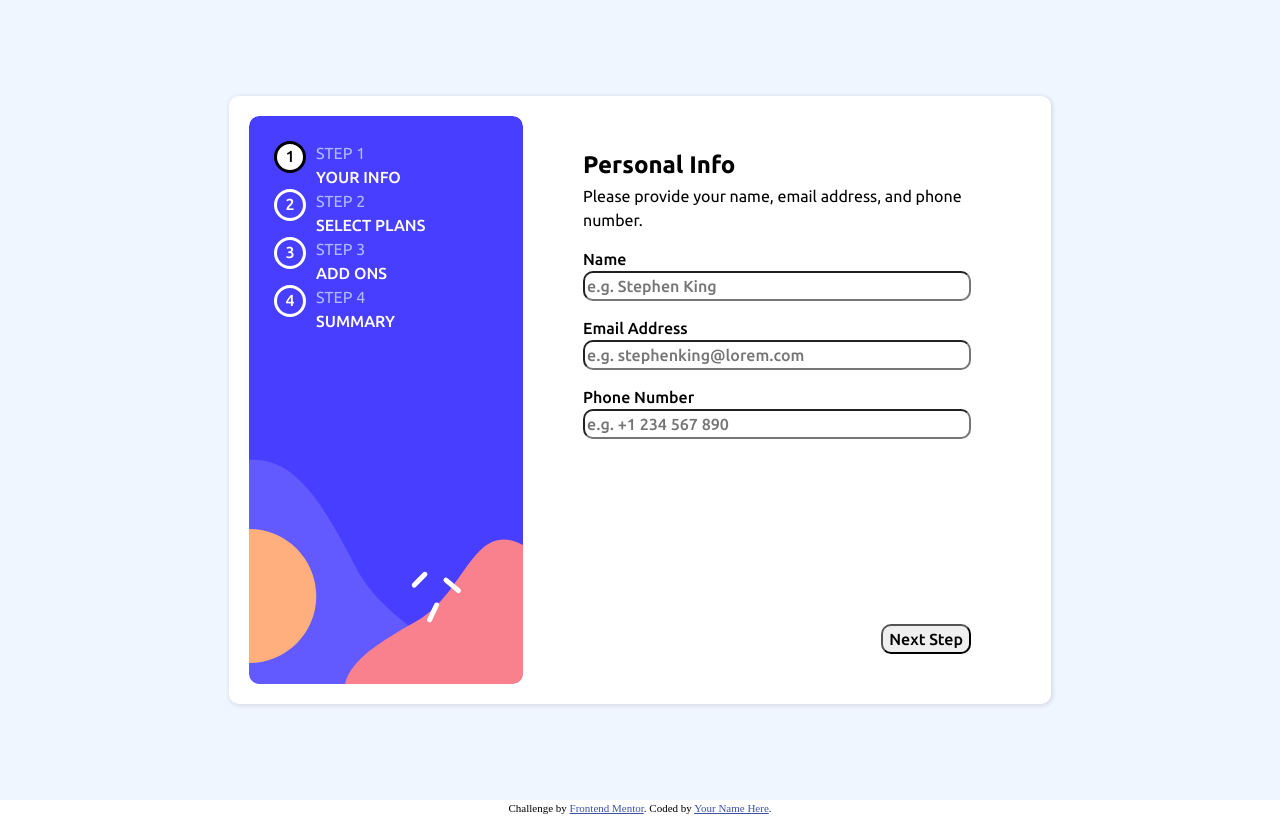
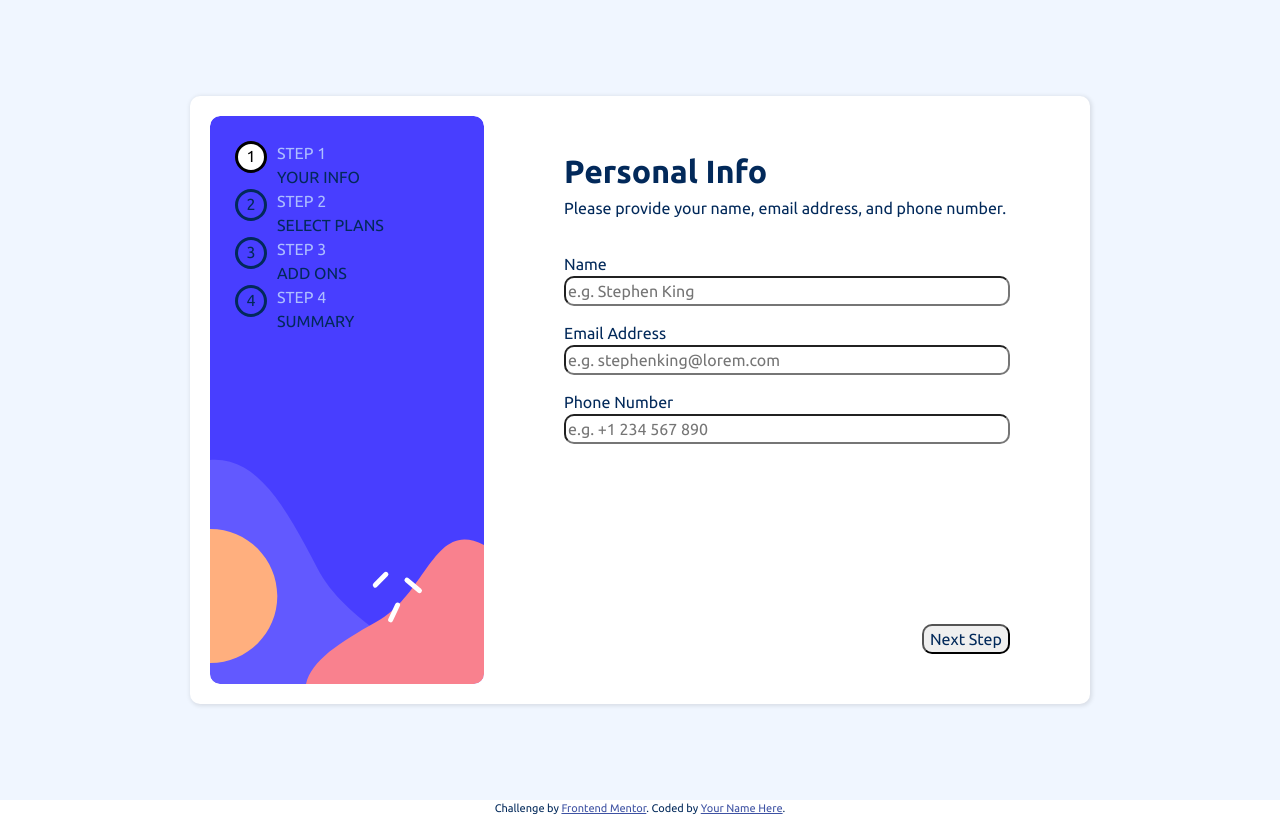
Before and after one commit to msabin/FlowForm, a React (Vite) app in the folder signup-flow/: page / in a window 1280 px wide. Built offline with nearby package versions, Linux system fonts and the light colour scheme.

Commit message:
A little bit of CSS.  About to start over from here just by deleting all the files and branching.

```diff
--- a/signup-flow/src/styles/base/_typography.scss
+++ b/signup-flow/src/styles/base/_typography.scss
@@ -1,17 +1,37 @@
+@use '../utils/variables';
+
+// Google Fonts for Ubuntu
 @import url('https://fonts.googleapis.com/css2?family=Roboto:wght@100&family=Ubuntu:ital,wght@0,300;0,400;0,500;0,700;1,300;1,400;1,500;1,700&display=swap');
 
-$font-family: "Ubuntu", sans-serif;
-$font-weight-light: 400;
-$font-weight-regular: 500;
-$font-weight-bold: 700;
-$font-size: 16px;
-
-#root {
-  font-family: $font-family;
-  font-weight: $font-weight-regular;
-  font-size: $font-size;
+// Backup local fonts
+@font-face {
+  font-family: "Ubuntu";
+  src: url('/src/assets/fonts/Ubuntu-Regular.ttf') format('truetype');
+  font-weight: 400;
 }
 
-p {
-  font-weight: $font-weight-light;
+@font-face {
+  font-family: "Ubuntu";
+  src: url('/src/assets/fonts/Ubuntu-Medium.ttf') format('truetype');
+  font-weight: 500;
 }
+
+@font-face {
+  font-family: "Ubuntu";
+  src: url('/src/assets/fonts/Ubuntu-Bold.ttf') format('truetype');
+  font-weight: 700;
+}
+
+
+
+* {
+  font-family: "Ubuntu", sans-serif;
+  color: variables.$marine-blue;
+  font-weight: variables.$regular;
+}
+
+
+h2 {
+  font-size: 2rem;
+  font-weight: variables.$bold;
+}
--- a/signup-flow/src/styles/components/FlowForm.scss
+++ b/signup-flow/src/styles/components/FlowForm.scss
@@ -1,10 +1,10 @@
 @use 'src/styles/utils/variables';
-@use 'src/styles/components/page-layout';
+@use 'src/styles/layouts/page-layout';
 
 #flow-form{
   display: flex;
   flex-direction: row;
-
+  gap: 20px;
   padding:20px;
   width: variables.$form-width;
 
--- a/signup-flow/src/styles/components/PersonalInfo.scss
+++ b/signup-flow/src/styles/components/PersonalInfo.scss
@@ -7,7 +7,9 @@ h2 {
   margin: .05rem 0;
 }
 
-
+p {
+  margin-bottom: 2rem;
+}
 
 // form {
 //   height: 100%;
--- a/signup-flow/src/styles/components/progresspanel.scss
+++ b/signup-flow/src/styles/components/progresspanel.scss
@@ -20,8 +20,8 @@
       border-radius: 50%;
       margin-right: 10px;
 
-      width: typography.$font-size*2;
-      height: typography.$font-size*2;
+      width: 2rem;
+      height: 2rem;
 
       text-align: center;
     }
@@ -32,7 +32,7 @@
     }
 
     .step-label {
-      font-weight: typography.$font-weight-light;
+      font-weight: variables.$regular;
       color: variables.$pastel-blue;
     }
   }
--- a/signup-flow/src/styles/utils/_variables.scss
+++ b/signup-flow/src/styles/utils/_variables.scss
@@ -24,4 +24,11 @@ $white: hsl(0, 0%, 100%);
 
 // sidebar image is 568-by-274 in proportion
 $sidebar-width: 274px;
-$form-width: 3 * $sidebar-width;
+$form-width: 900px;
+
+
+// TYPOGRAPHY
+$font-family: "Ubuntu", sans-serif;
+$regular: 400;
+$medium: 500;
+$bold: 700;
```
Also changed, not shown: signup-flow/src/styles/layouts/_page-layout.scss (renamed from signup-flow/src/styles/components/_page-layout.scss).
